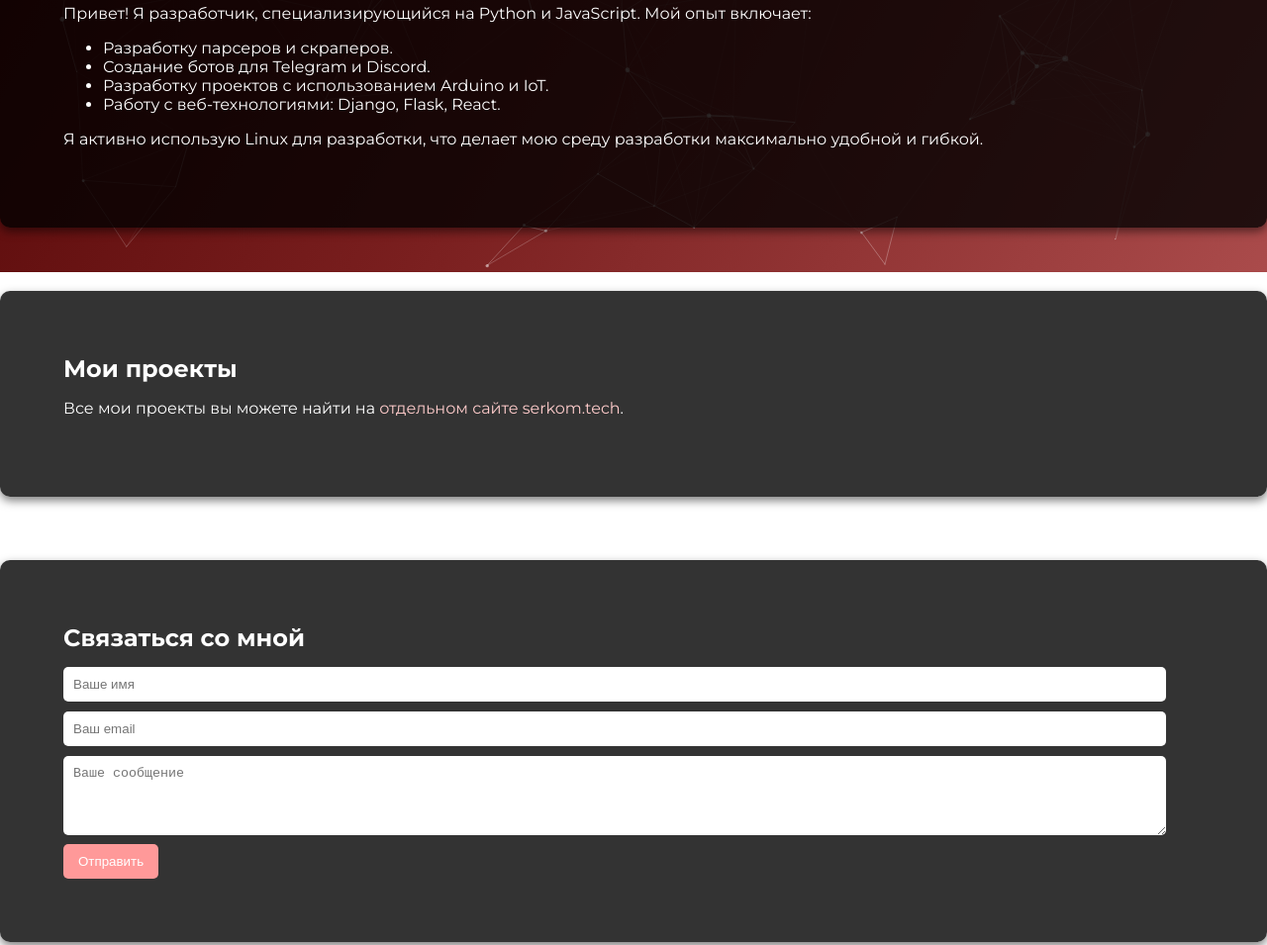
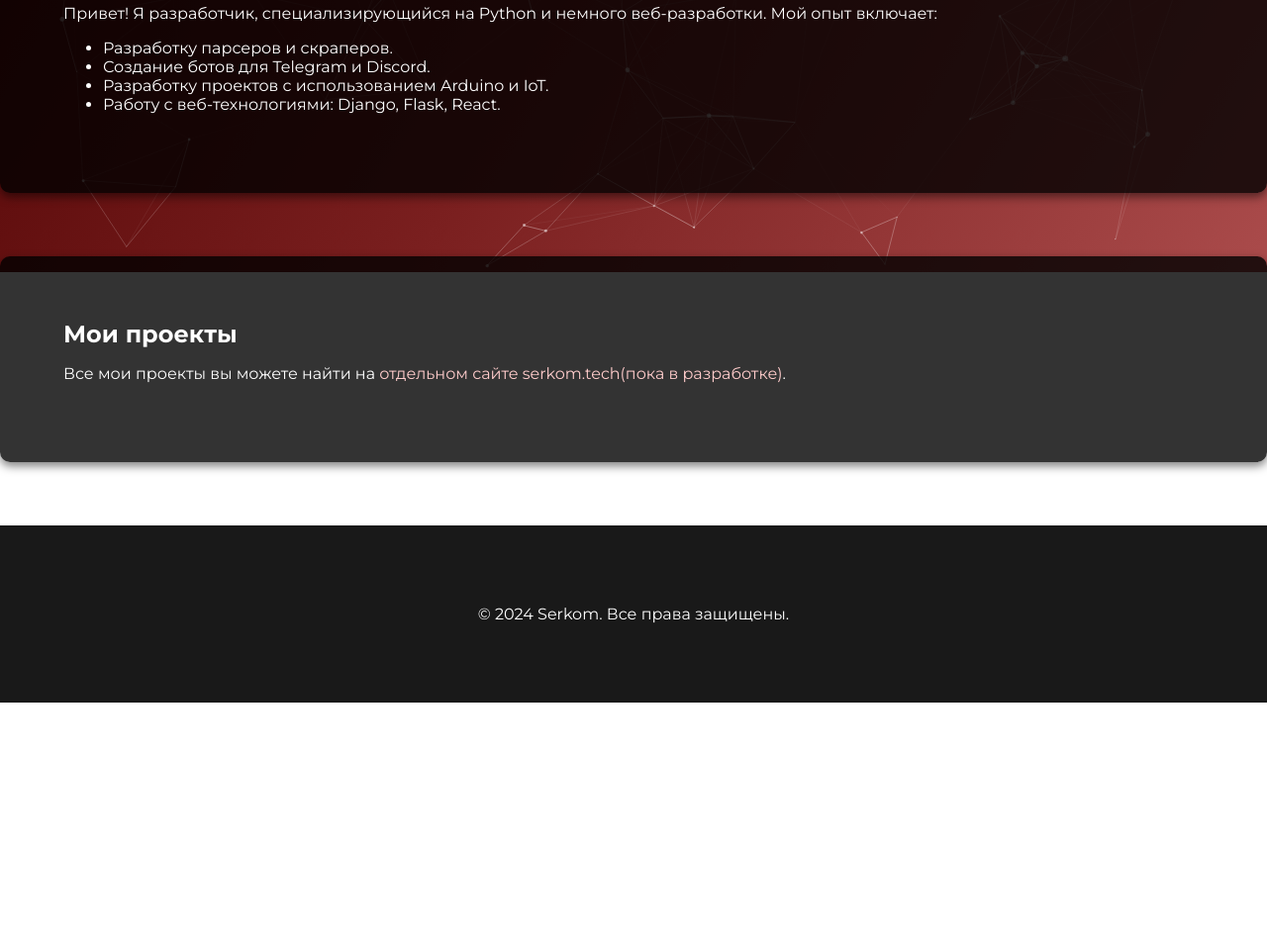
Before and after one commit to Serkom2000/Serkom2000.github.io, a plain HTML site: page index.html in a window 1280 px wide. Shown: the part 525-1480 px from the top of the page at 99% size. After the commit the page ends 1235 px from the top, so only its background shows below. Drawn offline with nearby package versions, Linux system fonts and the light colour scheme.

Commit message:
Update index.html
Update info

```diff
--- a/index.html
+++ b/index.html
@@ -3,7 +3,7 @@
 <head>
   <meta charset="UTF-8">
   <meta name="viewport" content="width=device-width, initial-scale=1.0">
-  <title>Serkom</title>
+  <title>Serkom2000</title>
   <script src="https://cdn.jsdelivr.net/npm/particles.js"></script>
   <style>
     /* Основные стили */
@@ -110,38 +110,26 @@
 
   <!-- Главная информация -->
   <div class="container">
-    <h1>Serkom (Сергей Комаров)</h1>
+    <h1>Serkom2000</h1>
     <p>Разработчик программного обеспечения (Python) | Веб-разработчик (Frontend)</p>
   </div>
 
   <!-- О себе -->
   <section class="section">
     <h2>Обо мне</h2>
-    <p>Привет! Я разработчик, специализирующийся на Python и JavaScript. Мой опыт включает:</p>
+    <p>Привет! Я разработчик, специализирующийся на Python и немного веб-разработки. Мой опыт включает:</p>
     <ul>
       <li>Разработку парсеров и скраперов.</li>
       <li>Создание ботов для Telegram и Discord.</li>
       <li>Разработку проектов с использованием Arduino и IoT.</li>
       <li>Работу с веб-технологиями: Django, Flask, React.</li>
     </ul>
-    <p>Я активно использую Linux для разработки, что делает мою среду разработки максимально удобной и гибкой.</p>
   </section>
 
   <!-- Проекты -->
   <section class="section">
     <h2>Мои проекты</h2>
-    <p>Все мои проекты вы можете найти на <a href="https://serkom.tech" target="_blank">отдельном сайте serkom.tech</a>.</p>
-  </section>
-
-  <!-- Форма обратной связи -->
-  <section class="section contact-form">
-    <h2>Связаться со мной</h2>
-    <form action="https://formspree.io/f/your-email" method="POST">
-      <input type="text" name="name" placeholder="Ваше имя" required>
-      <input type="email" name="email" placeholder="Ваш email" required>
-      <textarea name="message" placeholder="Ваше сообщение" rows="4" required></textarea>
-      <button type="submit">Отправить</button>
-    </form>
+    <p>Все мои проекты вы можете найти на <a href="https://serkom.tech" target="_blank">отдельном сайте serkom.tech(пока в разработке)</a>.</p>
   </section>
 
   <!-- Подвал -->
```
